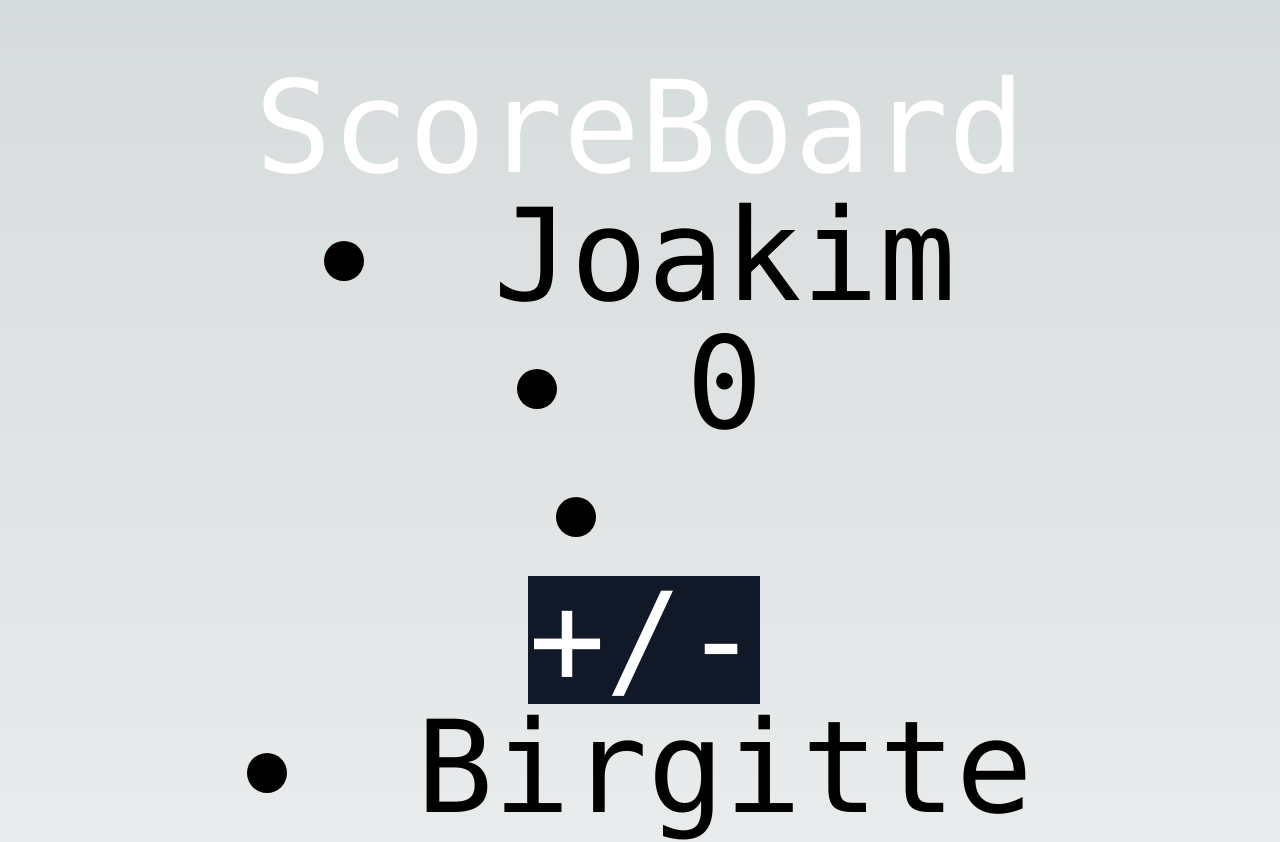
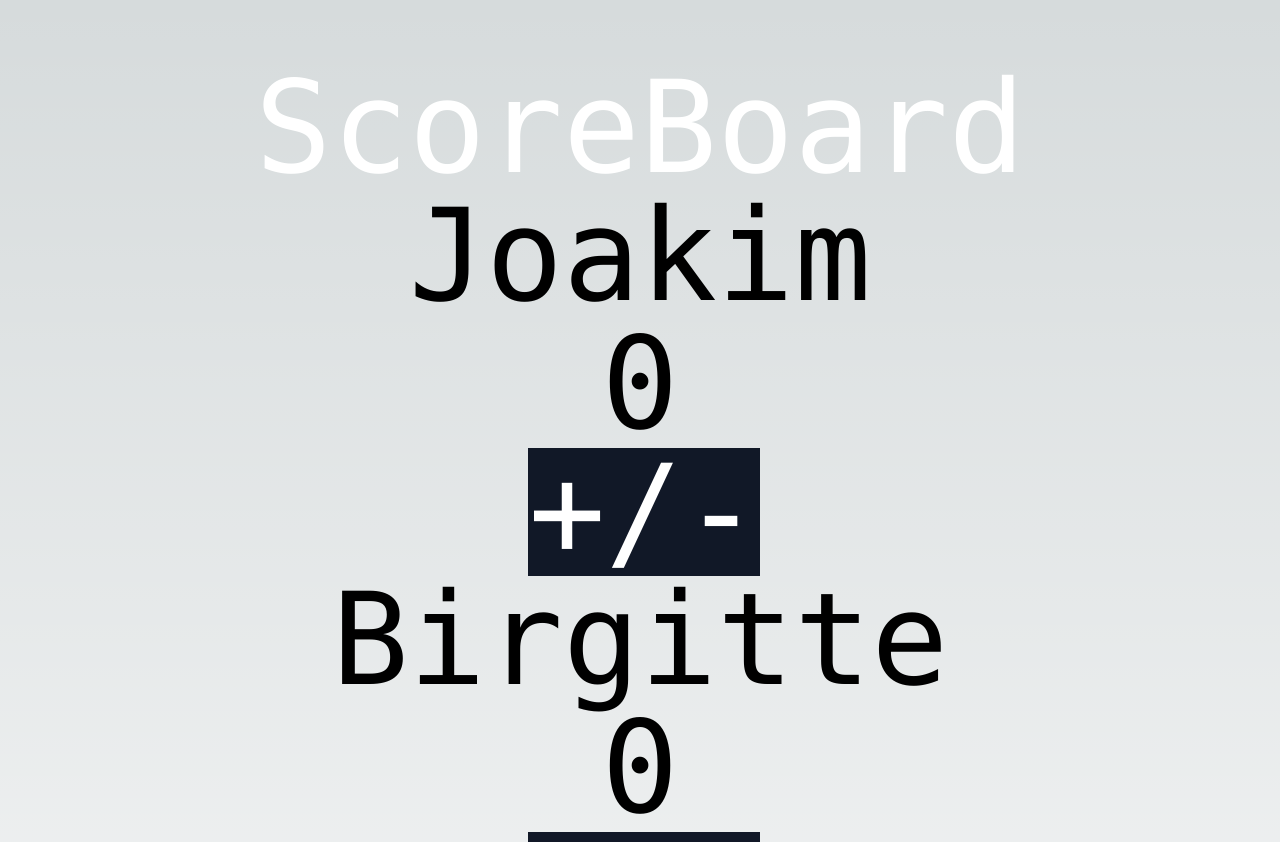
Before and after one commit to MikAoJk/scoreboard, a Next.js app: page / in a window 1280 px wide. Shown: the top 842 px of the page. Built offline with nearby package versions, Linux system fonts and the light colour scheme.

Commit message:
Update Player.tsx

```diff
--- a/src/components/Player.tsx
+++ b/src/components/Player.tsx
@@ -17,11 +17,11 @@ const Player = (playerProps: PlayerProps) => {
     }
 
     return (
-        <div>
+        <ul>
             <li>{playerProps.playerData.name}</li>
             <li>{playerScore}</li>
             <li><ChangePlayerScore onChangePlayerScore={addPlayerScoreHandler}/></li>
-        </div>
+        </ul>
     )
 }
 
```
